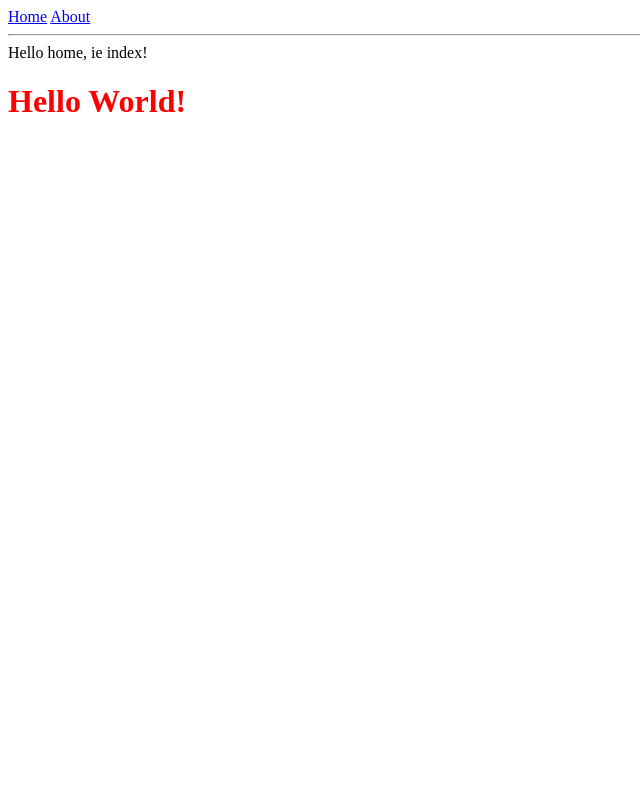
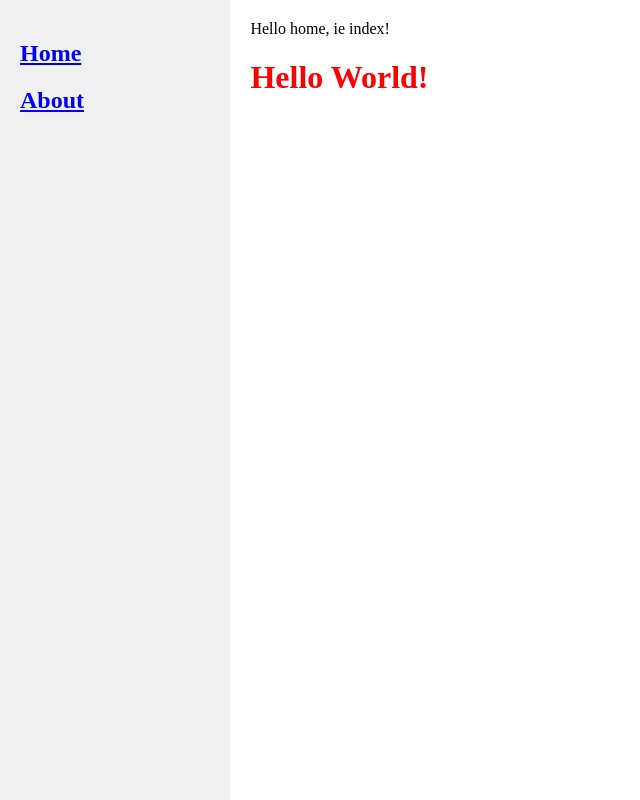
Before and after one commit to Krrithik/TaskManagerApp-React, a React (Vite) app: page / in a window 1280 px wide. Shown: the whole page, without its empty margins (0-640 px from the left). Built offline with nearby package versions, Linux system fonts and the light colour scheme.

Commit message:
basic layout for styling done

```diff
--- /dev/null
+++ b/src/Sidebar.jsx
@@ -0,0 +1,14 @@
+import { Link } from "@tanstack/react-router";
+
+export default function SideBar() {
+  return (
+    <>
+      <nav>
+        <nav className="sidebar">
+          <Link to="/"> <h2>Home</h2></Link>
+          <Link to="/about"><h2>About</h2></Link>
+        </nav>
+      </nav>
+    </>
+  );
+}
--- a/src/main.jsx
+++ b/src/main.jsx
@@ -15,6 +15,6 @@ if (!rootElement.innerHTML) {
   root.render(
     <StrictMode>
       <RouterProvider router={router} />
-    </StrictMode>,
+    </StrictMode>
   )
 }
--- a/src/routes/__root.jsx
+++ b/src/routes/__root.jsx
@@ -1,20 +1,18 @@
 import { createRootRoute, Link, Outlet } from '@tanstack/react-router'
 import { TanStackRouterDevtools } from '@tanstack/router-devtools'
+import "../style.css"
+import SideBar from '../Sidebar'
 
 export const Route = createRootRoute({
   component: () => (
     <>
-      <div className="p-2 flex gap-2">
-        <Link to="/" >
-          Home
-        </Link>{' '}
-        <Link to="/about" >
-          About
-        </Link>
+    <div className='app-container'>
+      <SideBar />
+      <div className='content'>
+      <Outlet />
       </div>
-      <hr />
-      <Outlet />
+      </div>
       <TanStackRouterDevtools />
     </>
-  ),
+  )
 })
--- a/src/style.css
+++ b/src/style.css
@@ -1,7 +1,34 @@
 *{
     box-sizing: border-box;
+}
+
+body{
+    margin: 0;
+    padding: 0;
 }
 
 h1{
     color: red;
 }
+
+.app-container{
+    display: flex;
+    width: 100%;
+}
+
+.sidebar {
+    position: fixed;
+    top: 0;
+    left: 0;
+    width: 18%; /* Adjust as needed */
+    height: 100vh;
+    overflow-y: auto;
+    background-color: #f0f0f0;
+    padding: 20px;
+  }
+
+  .content {
+    margin-left: 18%; /* Should match the sidebar width */
+    flex: 1;
+    padding: 20px;
+  }
```
